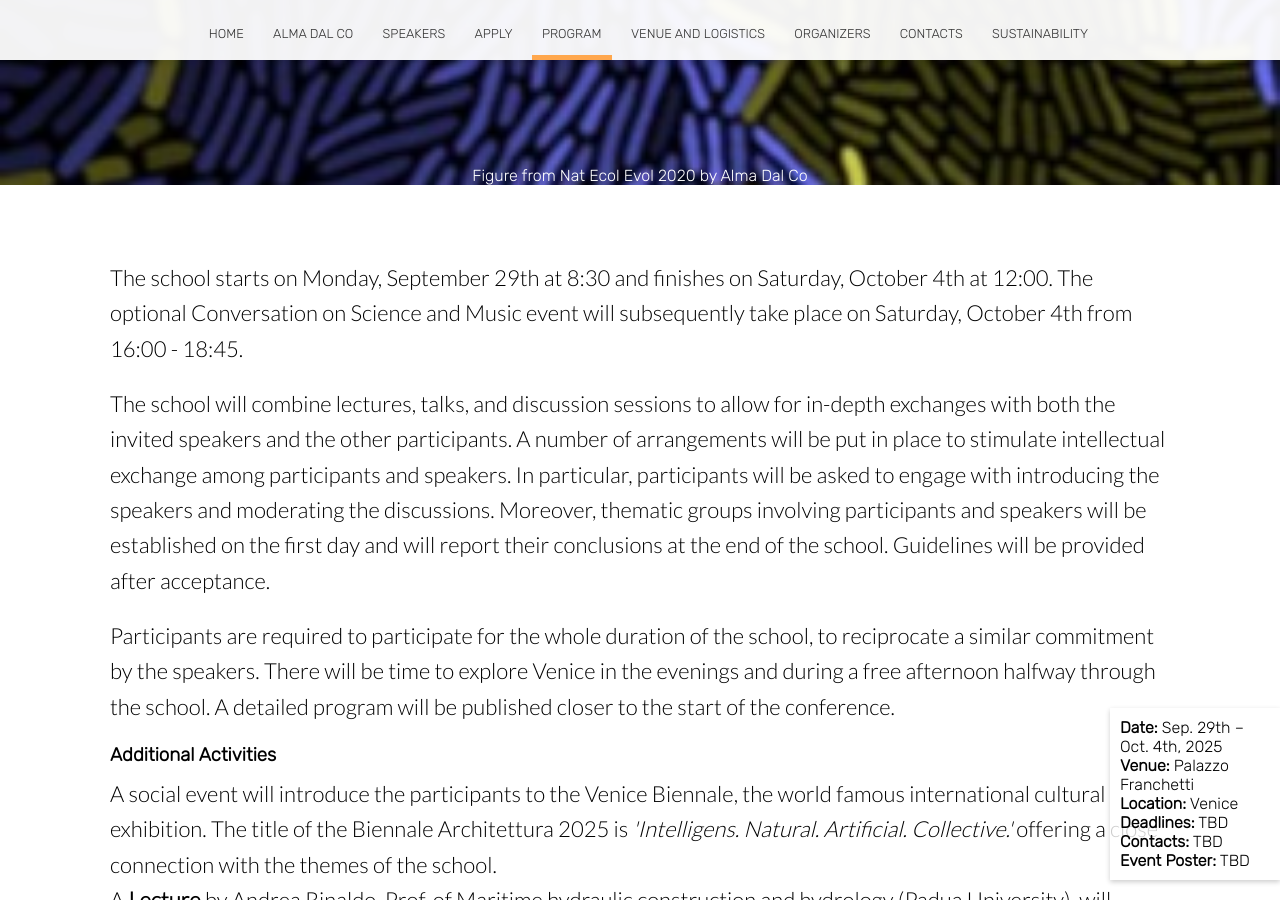
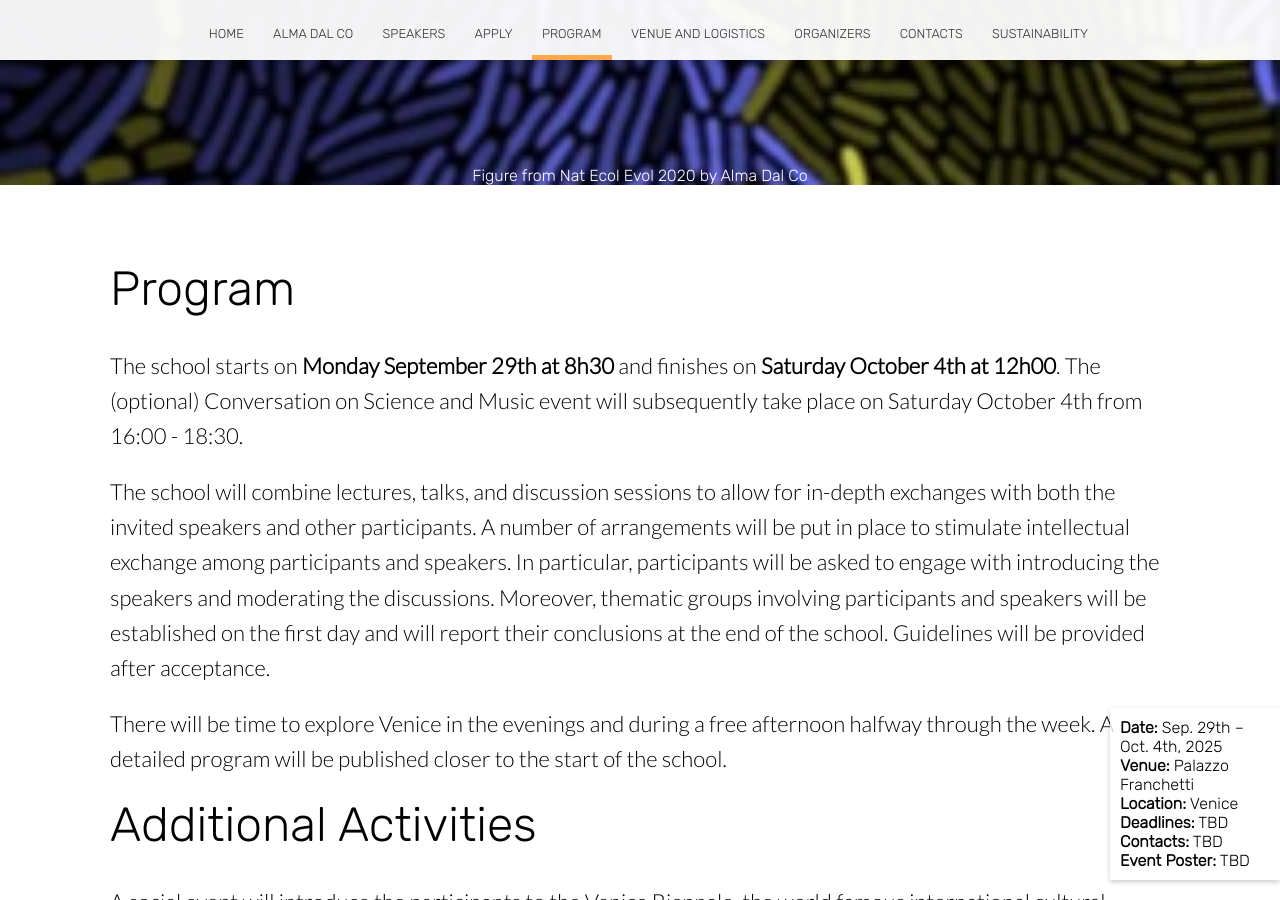
Before and after one commit to almadalcoschool/almadalcoschool.github.io, a Jekyll site: the page built from program.html, in a window 1280 px wide and 900 px high, scrolled down 445 px. Built offline with Jekyll 4.4.1, drawn with Linux system fonts in a browser that asks for light colours; nearby versions of some CDN libraries; some of the changed text lies outside the part shown.

Commit message:
program - final text

```diff
--- a/program.html
+++ b/program.html
@@ -155,21 +155,22 @@ image: /images/home/paper_natEcoEvol2020.jpg
     <section class="info" id="learn-more">
         <div class="container flex">
             <div class="text">
+                <h2 class="editable">Program</h2>
                 <p>
-                    The school starts on Monday, September 29th at 8:30 and finishes on Saturday, October 4th at 12:00. The optional
-                    Conversation on Science and Music event will subsequently take place on Saturday, October 4th from 16:00 - 18:45.
+                    The school starts on <strong>Monday September 29th at 8h30</strong> and finishes on <strong>Saturday October
+                    4th at 12h00</strong>. The (optional) Conversation on Science and Music event will subsequently take place on Saturday
+                    October 4th from 16:00 - 18:30.
                 </p>
                 <p>
-                    The school will combine lectures, talks, and discussion sessions to allow for in-depth exchanges with both the
-                    invited speakers and the other participants. A number of arrangements will be put in place to stimulate intellectual
-                    exchange among participants and speakers. In particular, participants will be asked to engage with introducing the
-                    speakers and moderating the discussions. Moreover, thematic groups involving participants and speakers will be established
-                    on the first day and will report their conclusions at the end of the school. Guidelines will be provided after acceptance.
+                    The school will combine lectures, talks, and discussion sessions to allow for in-depth exchanges with both the invited
+                    speakers and other participants. A number of arrangements will be put in place to stimulate intellectual exchange among
+                    participants and speakers. In particular, participants will be asked to engage with introducing the speakers and
+                    moderating the discussions. Moreover, thematic groups involving participants and speakers will be established on the
+                    first day and will report their conclusions at the end of the school. Guidelines will be provided after acceptance.
                 </p>
                 <p>
-                    Participants are required to participate for the whole duration of the school, to reciprocate a similar commitment
-                    by the speakers. There will be time to explore Venice in the evenings and during a free afternoon halfway through the
-                    school. A detailed program will be published closer to the start of the conference.
+                    There will be time to explore Venice in the evenings and during a free afternoon halfway through the week. A detailed
+                    program will be published closer to the start of the school.
                 </p>
             <!--</div>
         </div>
@@ -179,19 +180,22 @@ image: /images/home/paper_natEcoEvol2020.jpg
     <div class="container flex">
         <div class="text">
         -->
-            <h3 class="editable">Additional Activities</h3>
+            <h2 class="editable">Additional Activities</h2>
             <p>
-                A social event will introduce the participants to the Venice Biennale, the world famous international cultural
-                exhibition. The title of the Biennale Architettura 2025 is <i>'Intelligens. Natural. Artificial. Collective.'</i>  offering
-                a close connection with the themes of the school.<br>
-
-                A <b>Lecture</b> by Andrea Rinaldo, Prof. of Maritime hydraulic construction and hydrology (Padua University), will introduce
-                the participants to Venice and its Lagoon, both World Heritage sites. The lecture will illustrate the impact of
-                the high tide on the city and the Lagoon and the protection system (MOSE), as another example of collective behaviour.<br>
-
-                Finally, <b>Conversation on Science and Music</b> will take place at the conclusion of the School, giving insights in
-                cognitive, neuro-sciences and contemporary philosophy, to connect the two branches of interest of the Alma dal Co
-                Foundation: science and music.
+                A social event will introduce the participants to the Venice Biennale, the world famous international cultural exhibition.
+                The title of the Biennale Architettura 2025 is Intelligens. Natural. Artificial. Collective. offering a close connection
+                with the themes of the school.
+            </p>
+            <p>
+                A lecture by Andrea Rinaldo, Prof. of maritime hydraulic construction and hydrology (Padua University), will introduce
+                the participants to Venice and its Lagoon, both World Heritage sites. The lecture will illustrate the impact of the high
+                tide on the City and the Lagoon and the effects of the protection system (MOSE), offering a surprising example of
+                spillover on collective behaviour.
+            </p>
+            <p>
+                Finally, a <b>Conversation on Science and Music</b> from different perspectives will take place at the conclusion of the School,
+                giving insights in cognitive, neuro-sciences and contemporary philosophy, to connect the two branches of interest of the
+                Alma Dal Co Foundation.
             </p>
         </div>
     </div>
```
Also changed, not shown: apply.html (+10 -10 lines).
